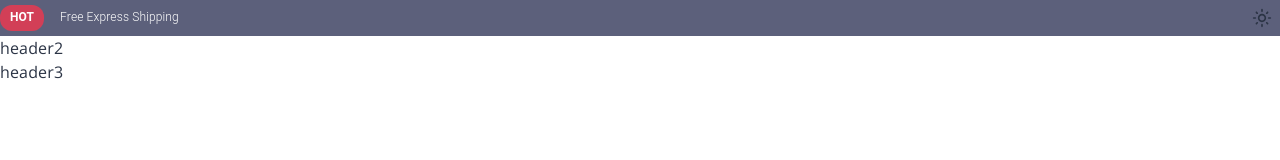
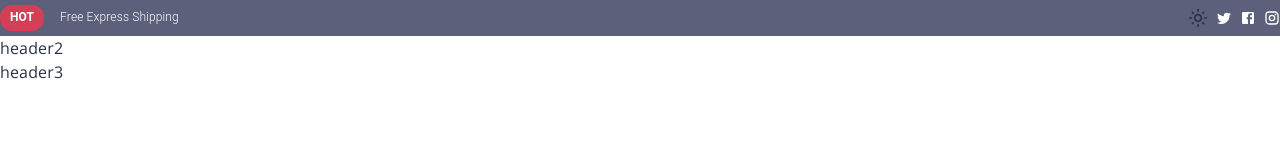
Before and after one commit to DoaaOsamaK/Ecommerce, a React (Vite) app: page / in a window 1280 px wide. Shown: the top 160 px of the page. Built offline with nearby package versions, Linux system fonts and the light colour scheme.

Commit message:
header1 social media icons is done

```diff
--- a/src/components/header/header1.jsx
+++ b/src/components/header/header1.jsx
@@ -1,13 +1,21 @@
-import React from "react";
-import { useContext } from "react";
+import React, { useContext } from "react";
 import { ColorModeContext } from "../../Theme.jsx";
 import { Box, IconButton, Stack, Typography, useTheme } from "@mui/material";
 import { DarkModeOutlined, LightModeOutlined } from "@mui/icons-material";
+import TwitterIcon from "@mui/icons-material/Twitter";
+import FacebookIcon from "@mui/icons-material/Facebook";
+import InstagramIcon from "@mui/icons-material/Instagram";
 
-
-const header1 = () => {
+const Header1 = () => {
   const colorMode = useContext(ColorModeContext);
   const theme = useTheme();
+
+  const handleClick = () => {
+    const newMode = theme.palette.mode === "dark" ? "light" : "dark";
+    localStorage.setItem("mode", newMode);
+    colorMode.toggleColorMode();
+  };
+
   return (
     <Box
       sx={{
@@ -45,38 +53,38 @@ const header1 = () => {
 
         <div>
           {theme.palette.mode === "light" ? (
-            <IconButton
-              onClick={() => {
-                localStorage.setItem(
-                  "mode",
-                  theme.palette.mode === "dark" ? "light" : "dark"
-                );
-                colorMode.toggleColorMode();
-              }}
-              color="inherit"
-            >
+            <IconButton onClick={handleClick} color="inherit">
               <LightModeOutlined fontSize="small" />
             </IconButton>
           ) : (
-            <IconButton
-              onClick={() => {
-                localStorage.setItem(
-                  "mode",
-                  theme.palette.mode === "dark" ? "light" : "dark"
-                );
-                colorMode.toggleColorMode();
-              }}
-              color="inherit"
-            >
+            <IconButton onClick={handleClick} color="inherit">
               <DarkModeOutlined fontSize="small" />
             </IconButton>
           )}
         </div>
 
+        <TwitterIcon
+          sx={{
+            fontSize: "16px",
+            color: "#fff",
+          }}
+        />
+        <FacebookIcon
+          sx={{
+            fontSize: "16px",
+            mx: 1,
+            color: "#fff",
+          }}
+        />
+        <InstagramIcon
+          sx={{
+            fontSize: "16px",
+            color: "#fff",
+          }}
+        />
       </Stack>
-
     </Box>
   );
 };
 
-export default header1;
+export default Header1;
```
